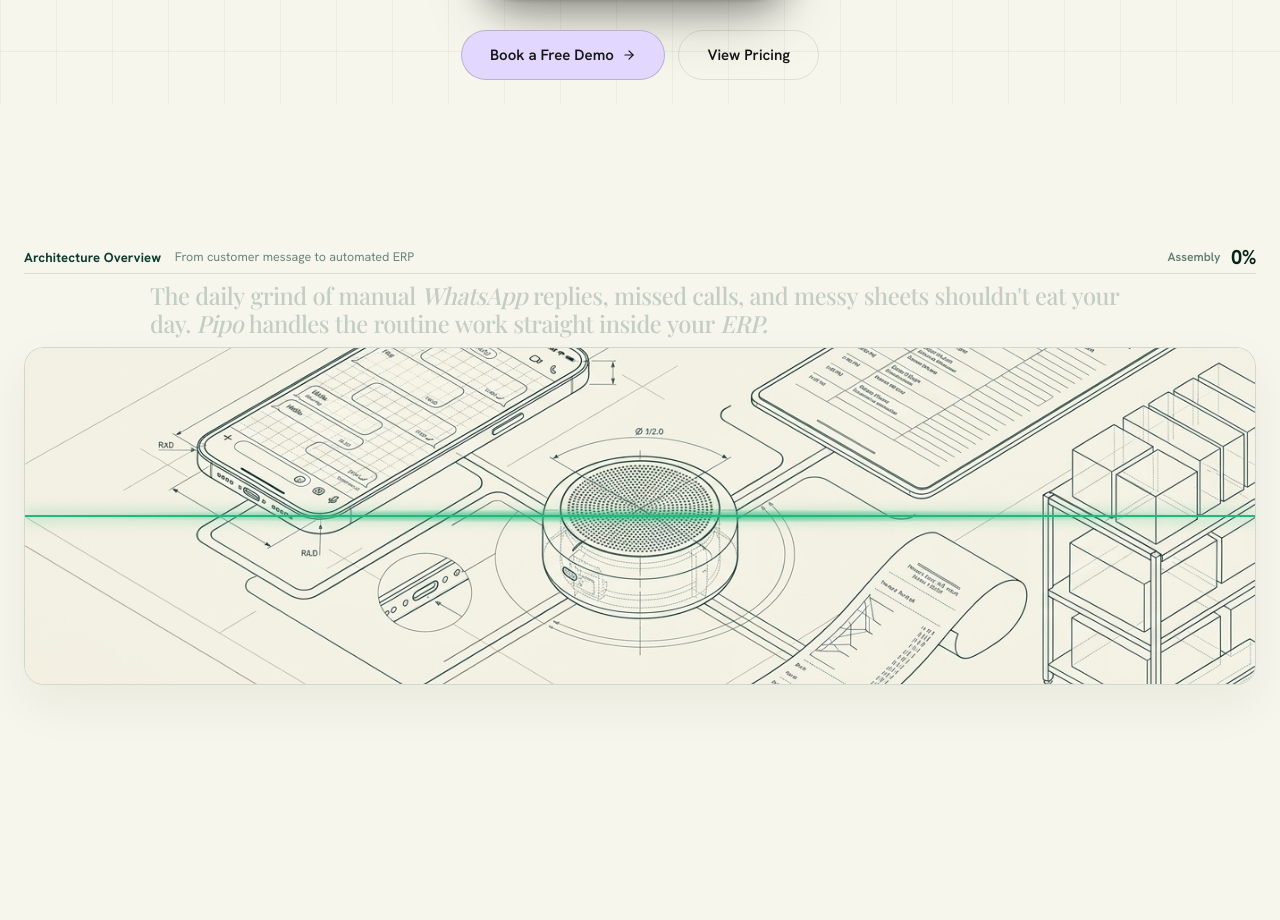
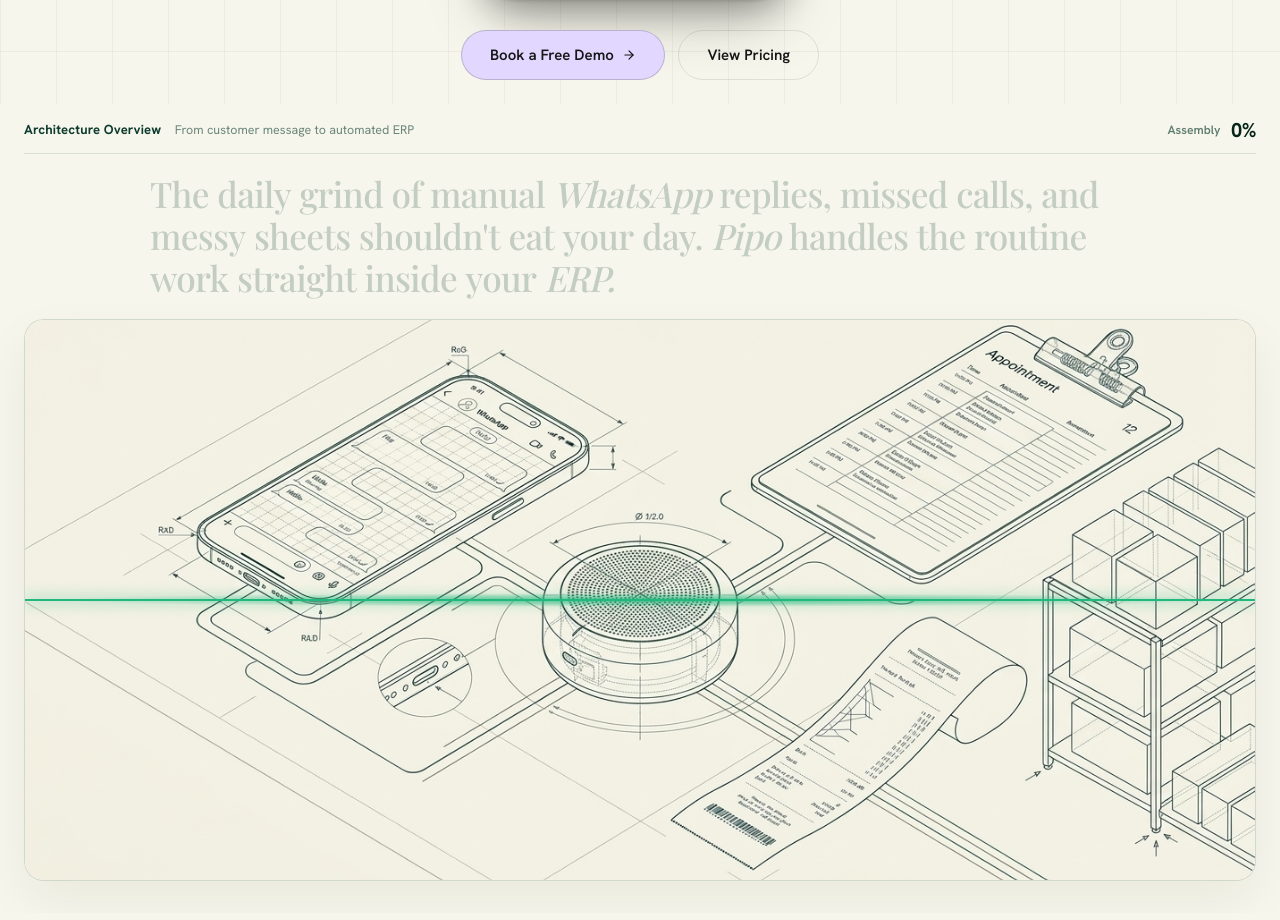
Before and after one commit to Cockpit-Tharo/Tharoweb, a Next.js app: page / in a window 1280 px wide. Shown: the part 901-1821 px from the top of the page. Built offline with nearby package versions, Linux system fonts and the light colour scheme.

Commit message:
fix: restore full vertical height and natural 16:9 aspect ratio for architecture overview canvas

```diff
--- a/src/components/CinematicPictureComplete.module.css
+++ b/src/components/CinematicPictureComplete.module.css
@@ -8,10 +8,8 @@
 .stickyViewport {
   position: sticky;
   top: 72px;
-  height: calc(100vh - 72px);
-  max-height: calc(100vh - 72px);
-  box-sizing: border-box;
-  padding: 0.85rem 0 1.25rem;
+  min-height: calc(100vh - 84px);
+  padding: 1rem 0 2rem;
   display: flex;
   flex-direction: column;
   justify-content: center;
@@ -23,8 +21,8 @@
   align-items: center;
   justify-content: space-between;
   gap: 1rem;
-  padding-bottom: 0.55rem;
-  margin-bottom: 0.75rem;
+  padding-bottom: 0.85rem;
+  margin-bottom: 1.15rem;
   border-bottom: 1px solid rgba(13, 59, 46, 0.12);
   flex-shrink: 0;
 }
@@ -70,12 +68,12 @@
 
 .manifestoHeading {
   font-family: var(--font-playfair), Georgia, serif;
-  font-size: clamp(1.25rem, 2.3vw, 2.15rem);
+  font-size: clamp(1.4rem, 2.75vw, 2.45rem);
   font-weight: 500;
   line-height: 1.2;
   letter-spacing: -0.02em;
   max-width: 980px;
-  margin: 0 auto 0.85rem;
+  margin: 0 auto 1.25rem;
   text-align: left;
   color: rgba(13, 59, 46, 0.18);
   flex-shrink: 0;
@@ -108,7 +106,7 @@
   position: relative;
   width: 100%;
   aspect-ratio: 16 / 9;
-  max-height: clamp(300px, 46vh, 480px);
+  max-height: 560px;
   overflow: hidden;
   background: #FAF8F0;
 }
@@ -395,52 +393,3 @@
     line-height: 1.26;
   }
 }
-
-/* ─── SHORT & WIDE DESKTOP LAPTOP SCREENS (1366x768, 1440x900, 1536x864 at 125% scaling) ─── */
-@media (min-width: 769px) and (max-height: 840px) {
-  .stickyViewport {
-    top: 68px;
-    height: calc(100vh - 68px);
-    max-height: calc(100vh - 68px);
-    padding: 0.4rem 0 0.85rem;
-  }
-
-  .instrumentStrip {
-    padding-bottom: 0.35rem;
-    margin-bottom: 0.5rem;
-  }
-
-  .manifestoHeading {
-    font-size: clamp(1.05rem, 1.85vw, 1.55rem);
-    margin-bottom: 0.55rem;
-    line-height: 1.18;
-  }
-
-  .viewportStage {
-    max-height: clamp(240px, 42vh, 370px);
-  }
-}
-
-@media (min-width: 769px) and (max-height: 700px) {
-  .stickyViewport {
-    top: 64px;
-    height: calc(100vh - 64px);
-    max-height: calc(100vh - 64px);
-    padding: 0.25rem 0 0.5rem;
-  }
-
-  .instrumentStrip {
-    padding-bottom: 0.25rem;
-    margin-bottom: 0.35rem;
-  }
-
-  .manifestoHeading {
-    font-size: clamp(0.95rem, 1.5vw, 1.28rem);
-    margin-bottom: 0.4rem;
-    line-height: 1.15;
-  }
-
-  .viewportStage {
-    max-height: clamp(200px, 38vh, 290px);
-  }
-}
```
